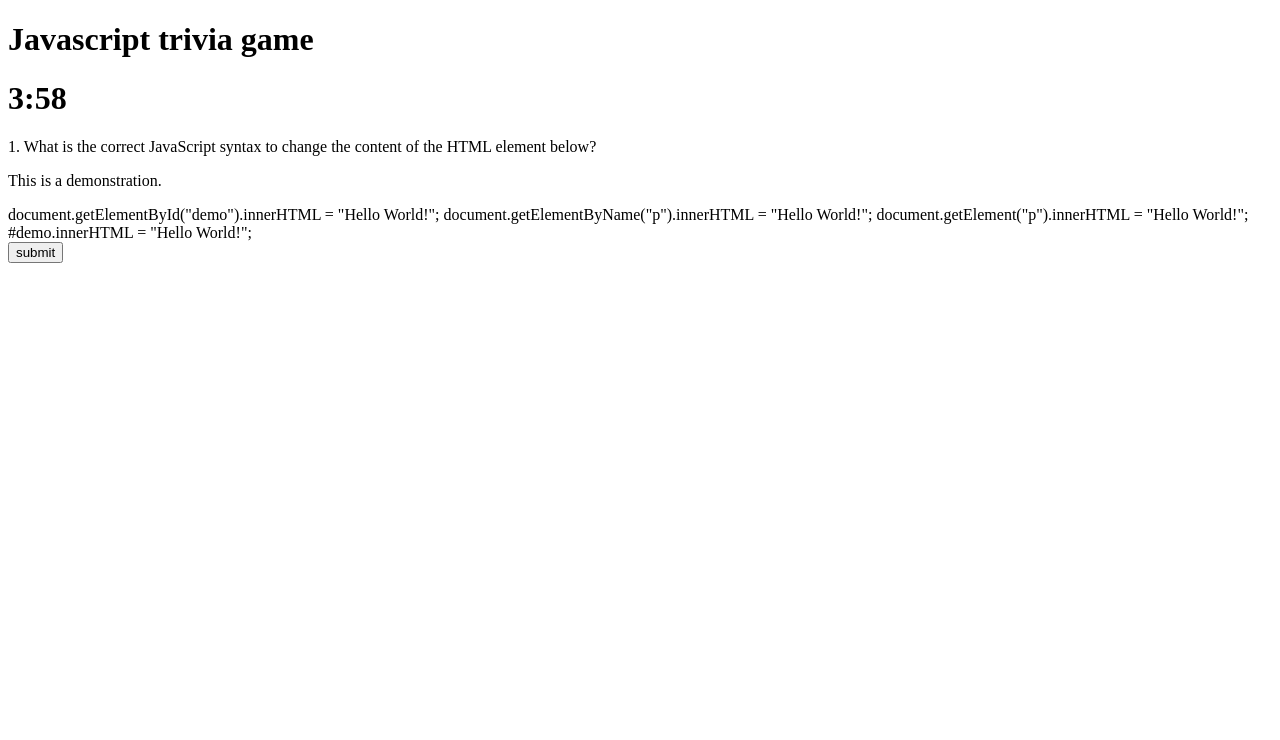
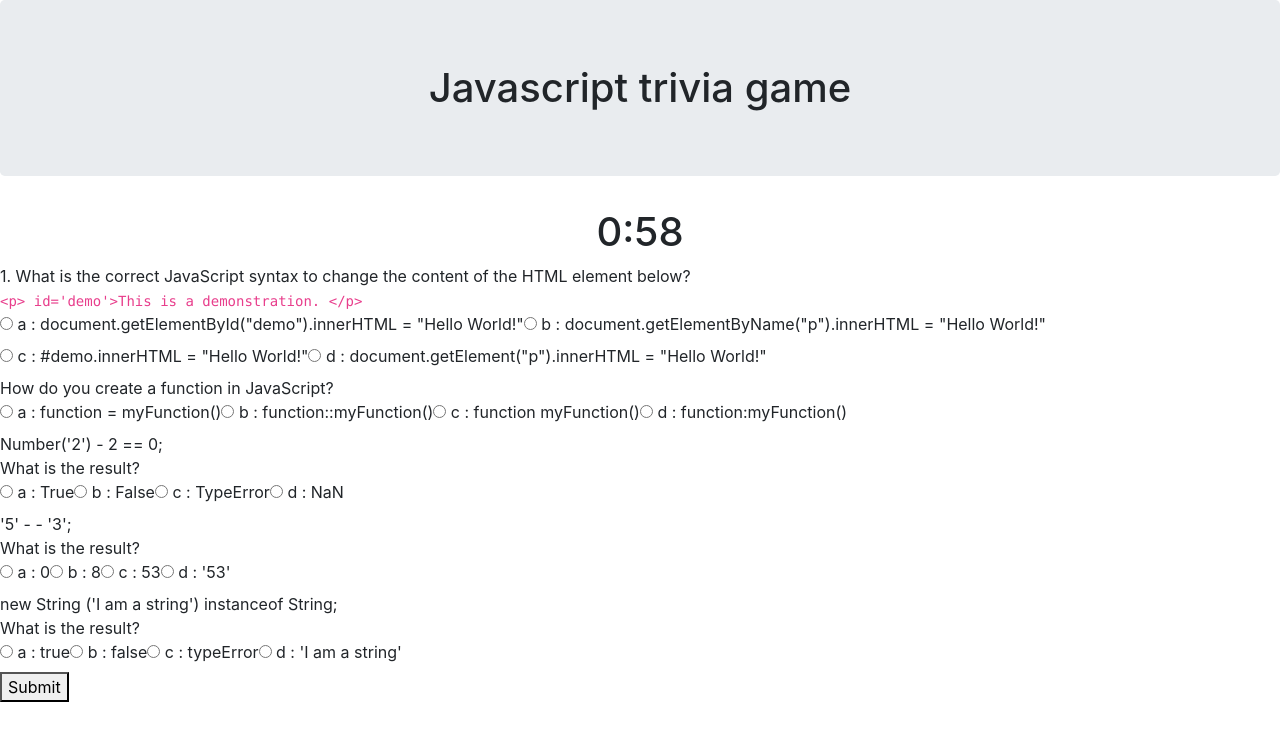
Before and after one commit to CavanWagg/TriviaGame, a plain HTML site: page index.html in a window 1280 px wide. Both pictures are taken after a click on the button "Begin Quiz". Drawn offline with nearby package versions, Linux system fonts and the light colour scheme.

Commit message:
added Bootstrap, results display, with answers correct, fully functional

```diff
--- a/assets/javascript/app.js
+++ b/assets/javascript/app.js
@@ -1,27 +1,145 @@
 // const titleScreen = document.getElementById('title');
 // const startButton = document.getElementById('start');
-// const quizPage = document.getElementById('quiz');
-// const results = document.getElementById('results');
-// const submitButton = document.getElementById('submit');
+//&gt for >
+//&lt for <
+
+
+const quizContainer = document.getElementById("quiz");
+const resultsContainer = document.getElementById("results");
+const submitButton = document.getElementById("submit");
+const quizQuestions = [
+  {
+
+    question: "1. What is the correct JavaScript syntax to change the content of the HTML element below? <br> <code> &ltp&gt id='demo'>This is a demonstration. &lt/p&gt</code>",
+    answers: {
+      a: 'document.getElementById("demo").innerHTML = "Hello World!"',
+      b: 'document.getElementByName("p").innerHTML = "Hello World!"',
+      c: '#demo.innerHTML = "Hello World!"',
+      d: 'document.getElement("p").innerHTML = "Hello World!"'
+    },
+    correctAnswer: 'a'
+  },
+  {
+    question: "How do you create a function in JavaScript?",
+    answers: {
+      a: 'function = myFunction()',
+      b: 'function::myFunction()',
+      c: 'function myFunction()',
+      d: 'function:myFunction()'
+    },
+    correctAnswer: 'c'
+  },
+  {
+    question: "Number('2') - 2 == 0; <br> What is the result?",
+    answers: {
+      a: 'True',
+      b: 'False',
+      c: 'TypeError',
+      d: 'NaN'
+    },
+    correctAnswer: 'a'
+  },
+  {
+    question: "'5' - - '3'; <br> What is the result?",
+    answers: {
+      a: '0',
+      b: '8',
+      c: '53',
+      d: "'53'"
+    },
+    correctAnswer: 'b'
+  },
+  {
+    question: "new String ('I am a string') instanceof String; <br> What is the result?",
+    answers: {
+      a: 'true',
+      b: 'false',
+      c: 'typeError',
+      d: "'I am a string'"
+    },
+    correctAnswer: 'a'
+  },
+];
+
+  function buildQuiz() {
+    const htmlContent = [];
+    //for each question...
+    quizQuestions.forEach(
+      (currentQuestion, questionNumber) => {
+        // Store the list of answer choices
+        const answers = [];
+        // for each available answer...
+        for(letter in currentQuestion.answers) {
+          //add an HTML radio button
+          answers.push(
+            `<label> <input type="radio" name="question${questionNumber}" value="${letter}">
+            ${letter} :
+            ${currentQuestion.answers[letter]}
+            </label>`
+          );
+        }
+        // add this question and its answers to the output
+        htmlContent.push(
+          `<div class="question"> ${currentQuestion.question} </div>
+          <div class="answers"> ${answers.join('')} </div>`
+        );
+
+      });
+      quizContainer.innerHTML = htmlContent.join('');
+      document.getElementById("submit").style.visibility = "visible";
+  }
+  function renderResults() {
+    //gather answer containers from our quiz
+    const answerContainers = quizContainer.querySelectorAll('.answers');
+    //Track user's answers
+    let numberCorrect = 0;
+    //for each question..
+    quizQuestions.forEach((currentQuestion, questionNumber) => {
+
+      //find selected answer
+      const answerContainer = answerContainers[questionNumber];
+      const selector = `input[name=question${questionNumber}]:checked`;
+      console.log(selector);
+      const userAnswer = (answerContainer.querySelector(selector) || {}).value;
+
+    //if the answer if correct
+    if(userAnswer == currentQuestion.correctAnswer){
+      //add to the number of correct answers
+      numberCorrect++;
+
+
+      //color the answers green
+      answerContainers[questionNumber].style.color = 'lightgreen';
+    }
+    //if the answer is wrong or blank
+    else{
+      answerContainers[questionNumber].style.color = 'red';
+      console.log(userAnswer);
+      console.log(currentQuestion.correctAnswer);
+    }
+    });
+
+    //show number of correct answers
+    resultsContainer.innerHTML = `${numberCorrect} out of ${quizQuestions.length} <br> The correct answers are a,c,a,b,a`;
+  };
+
+
+
+
+
+
 
 
 //on click, generate quiz page
 $('#start').click(function(){
+  $(buildQuiz());
   $(this).remove();
-  //render quiz page function
-  renderQuiz(questions, "#quiz-section");
 })
-
-//quiz questions array/object
-
-//quiz content
-var renderQuiz = function(question, renderArea) {
-var quizDiv = $("<div class='quiz'");
-var quizQuestion = $("<div class='quiz-question'>");
-quizDiv.append(quizQuestion);
-$(renderArea).append(quizDiv);
-
-}
+// submit button, go to results page
+submitButton.addEventListener("click", renderResults);
+$('#submit').click(function() {
+  console.log('howdy');
+})
 
 //timer
 let countdown;
@@ -42,6 +160,7 @@ function timer(seconds) {
     //display it
     displayTimeLeft(secondsLeft);
   }, 1000);
+
 }
 
 
@@ -60,33 +179,4 @@ function startTimer() {
   timer(seconds);
 }
 
-buttons.forEach(button => button.addEventListener('click', startTimer))
-
-
-
-
-//title screen
-
-
-
-//start timer
-
-
-
-// function timer(){
-//   console.log('running timer')
-//   renderResults();
-// };
-// setTimeout(timer(), 2000);
-
-//end timer: times up, run answer check, go to results page
-
-//create text with bubbles you can click
-
-// submit button, run answer check, go to results page
-// $('#submit').click(renderResults());
-// clearTimeout(timer);;
-
-//create a function that checks for correct/incorrect answers
-
-//Results page: display results, reset buttom to try again
+buttons.forEach(button => button.addEventListener('click', startTimer));
--- a/index.html
+++ b/index.html
@@ -9,47 +9,43 @@
     <!-- <link rel="stylesheet" type="text/css" href="css/topcoat-mobile-light.min.css"> -->
     <link rel="stylesheet" href="assets/css/style.css">
     <script src="https://code.jquery.com/jquery-3.3.1.slim.js" integrity="sha256-fNXJFIlca05BIO2Y5zh1xrShK3ME+/lYZ0j+ChxX2DA=" crossorigin="anonymous"></script>
+    <link href="https://maxcdn.bootstrapcdn.com/bootstrap/4.0.0/css/bootstrap.min.css" rel="stylesheet" integrity="sha384-Gn5384xqQ1aoWXA+058RXPxPg6fy4IWvTNh0E263XmFcJlSAwiGgFAW/dAiS6JXm" crossorigin="anonymous">
 </head>
 <div id="title">
 
-    <h1>Javascript trivia game</h1>
+    <h1 class="jumbotron text-center">Javascript trivia game</h1>
     <div class="display hidden">
-        <h1 class="display__time-left"></h1>
-        <p class="display__end-time"></p>
+        <h1 class="display__time-left text-center"></h1>
     </div>
 
-    <button data-time="240" id="start">Begin Quiz</button>
-    <div id="quiz-section"></div>
+    <button data-time="60" id="start">Begin Quiz</button>
+    <div id="quiz"></div>
 
 
 
 </div>
 
 <div id="quiz">
+</div>
 
 
-    <div class="Questions">
-
-        1. What is the correct JavaScript syntax to change the content of the HTML element below?
-
-
-        <p class="question">This is a demonstration.</p>
-
-        document.getElementById("demo").innerHTML = "Hello World!"; document.getElementByName("p").innerHTML = "Hello World!"; document.getElement("p").innerHTML = "Hello World!"; #demo.innerHTML = "Hello World!";
+<div class="Questions">
 
 
 
 
 
-    </div>
 
 
-    <button class="button" id="submit">submit</button>
+</div>
+
+
+<button class="button" style="visibility: hidden" id="submit">Submit</button>
 
 
 
-</div>
-<div class="results">
+
+<div id="results">
 
 
 
```
Also changed, not shown: assets/css/style.less (line endings or trailing spaces).
